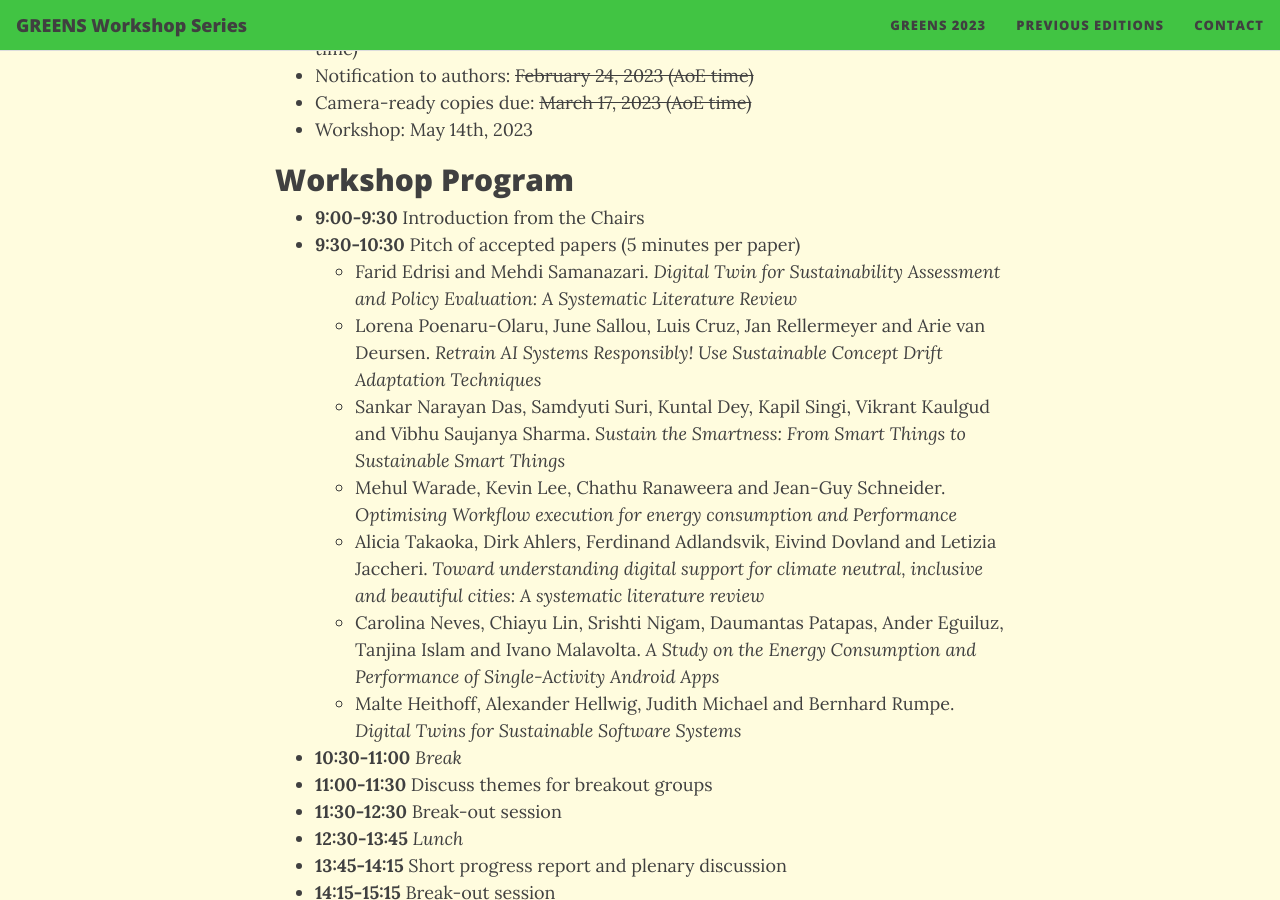
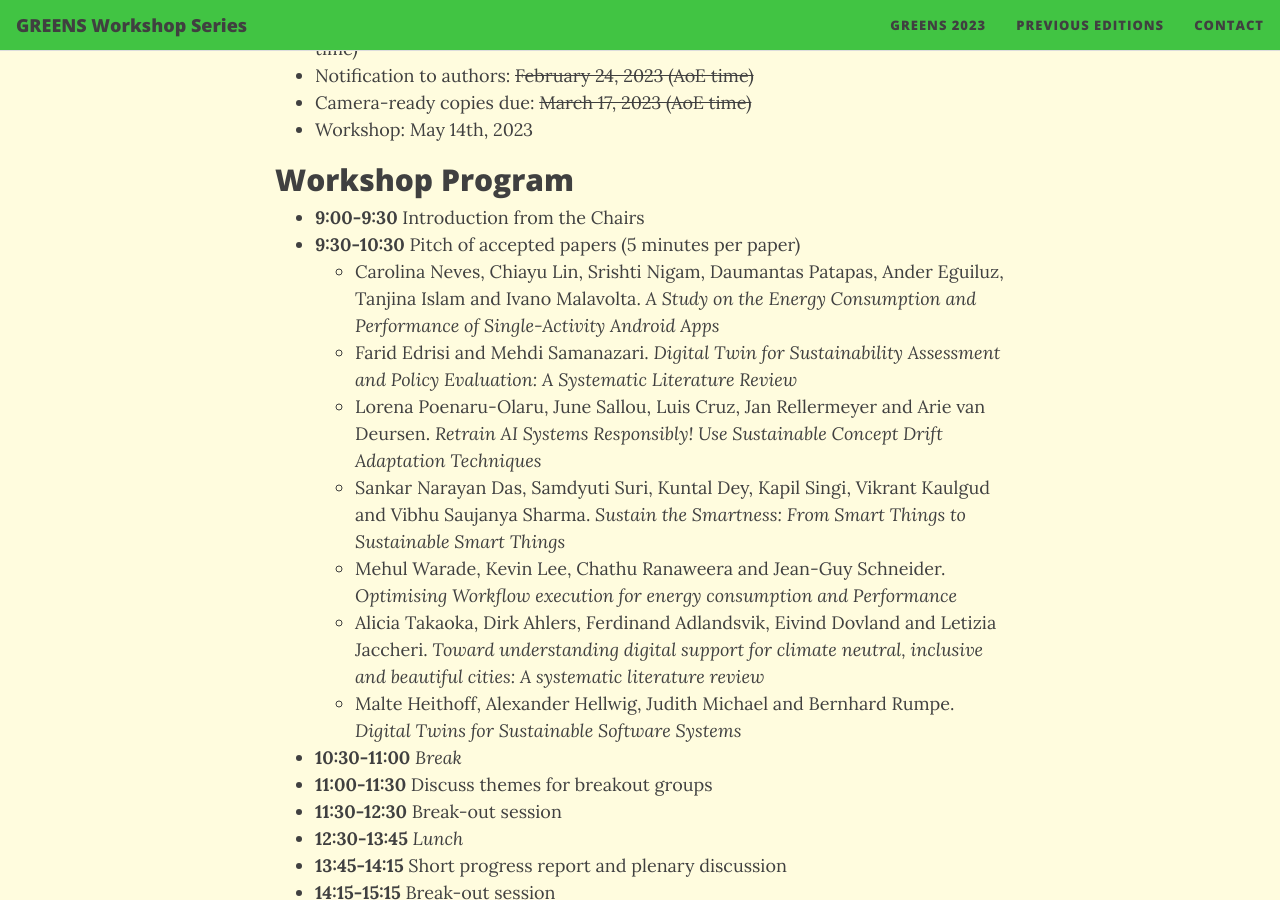
Before and after one commit to greensworkshop/greensworkshop.github.io, a Jekyll site: the page built from GREENS2023.md, in a window 1280 px wide and 900 px high, scrolled down 1449 px. Built offline with Jekyll 4.4.1, drawn with Linux system fonts in a browser that asks for light colours; nearby versions of some CDN libraries.

```diff
--- a/GREENS2023.md
+++ b/GREENS2023.md
@@ -64,12 +64,12 @@ We are happy to host the following keynote talk.
 ## Workshop Program
 - **9:00-9:30** Introduction from the Chairs
 - **9:30-10:30** Pitch of accepted papers (5 minutes per paper)
+	- Carolina Neves, Chiayu Lin, Srishti Nigam, Daumantas Patapas, Ander Eguiluz, Tanjina Islam and Ivano Malavolta. *A Study on the Energy Consumption and Performance of Single-Activity Android Apps*
 	- Farid Edrisi and Mehdi Samanazari. *Digital Twin for Sustainability Assessment and Policy Evaluation: A Systematic Literature Review*
 	- Lorena Poenaru-Olaru, June Sallou, Luis Cruz, Jan Rellermeyer and Arie van Deursen. *Retrain AI Systems Responsibly! Use Sustainable Concept Drift Adaptation Techniques*
 	- Sankar Narayan Das, Samdyuti Suri, Kuntal Dey, Kapil Singi, Vikrant Kaulgud and Vibhu Saujanya Sharma. *Sustain the Smartness: From Smart Things to Sustainable Smart Things*
 	- Mehul Warade, Kevin Lee, Chathu Ranaweera and Jean-Guy Schneider. *Optimising Workflow execution for energy consumption and Performance*
 	- Alicia Takaoka, Dirk Ahlers, Ferdinand Adlandsvik, Eivind Dovland and Letizia Jaccheri. *Toward understanding digital support for climate neutral, inclusive and beautiful cities: A systematic literature review*
-	- Carolina Neves, Chiayu Lin, Srishti Nigam, Daumantas Patapas, Ander Eguiluz, Tanjina Islam and Ivano Malavolta. *A Study on the Energy Consumption and Performance of Single-Activity Android Apps*
 	- Malte Heithoff, Alexander Hellwig, Judith Michael and Bernhard Rumpe. *Digital Twins for Sustainable Software Systems*
 - **10:30-11:00** *Break*
 - **11:00-11:30** Discuss themes for breakout groups
```
